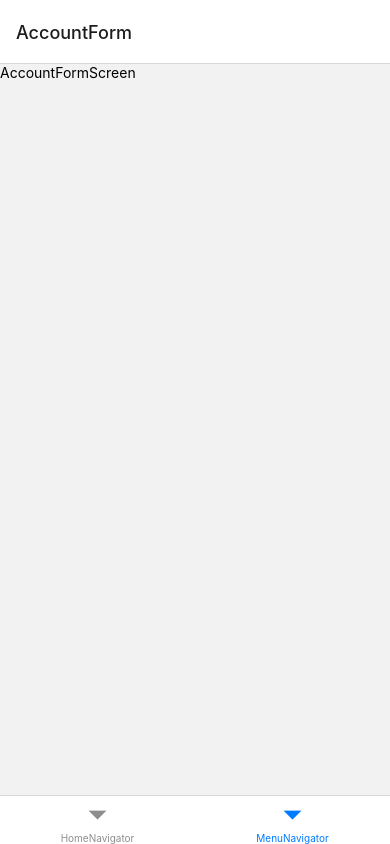
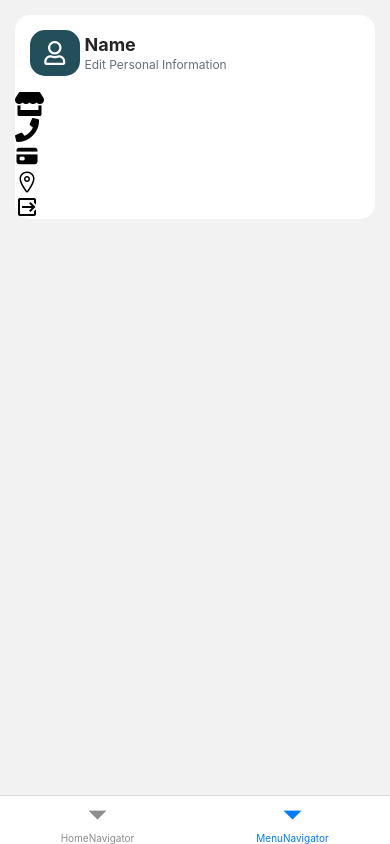
Before and after one commit to airacalins/maximarket-mobile-ts, a React Native app: screen /MenuNavigator in a window 390 px wide. Built offline with nearby package versions, Linux system fonts and the light colour scheme.

Commit message:
destructure styles to menu screen

```diff
--- a/src/navigations/BottomTabNavigator.tsx
+++ b/src/navigations/BottomTabNavigator.tsx
@@ -19,7 +19,6 @@ const BottomTabNavigator = () => {
                 name="MenuNavigator"
                 component={MenuNavigator}
                 options={{ headerShown: false }}
-
             />
         </Tab.Navigator>
     );
--- a/src/navigations/MenuNavigator.tsx
+++ b/src/navigations/MenuNavigator.tsx
@@ -7,12 +7,19 @@ import SlotDetailsScreen from '../screens/slot/SlotDetailsScreen';
 import SlotsScreen from '../screens/slot/SLotsScreen';
 import ModeOfPaymentsScreen from '../screens/modeOfPayment/ModeOfPayments';
 import ContactScreen from '../screens/contact/ContactsScreen';
+import MenusScreen from '../screens/menu/MenusScreen';
 
 const Stack = createNativeStackNavigator();
 
 const MenuNavigator = () => {
     return (
-        <Stack.Navigator>
+        <Stack.Navigator >
+            <Stack.Screen
+                name={routes.MENU}
+                component={MenusScreen}
+                options={{ headerShown: false }}
+            />
+
             <Stack.Screen
                 name={routes.ACCOUNT_FORM}
                 component={AccountFormScreen}
--- a/src/screens/account/HomeScreen.tsx
+++ b/src/screens/account/HomeScreen.tsx
@@ -1,16 +1,15 @@
 import React from 'react';
-import { StyleSheet, View } from 'react-native';
+import { View } from 'react-native';
 import { Entypo } from '@expo/vector-icons';
 import { FontAwesome } from '@expo/vector-icons';
-import Constants from 'expo-constants';
+import { MaterialCommunityIcons } from '@expo/vector-icons';
+
 import colors from '../../styles/colors';
+import { styles } from '../../styles/styles';
 import AppText from '../../components/text/AppText';
-import { MaterialIcons } from '@expo/vector-icons';
-import { MaterialCommunityIcons } from '@expo/vector-icons';
-import { styles } from '../../styles/styles';
-
 
 const HomeScreen = () => {
+
     return (
         <View style={styles.container}>
             <View style={styles.my_5}>
@@ -18,7 +17,7 @@ const HomeScreen = () => {
                 <AppText bold>ACCNTNMBR</AppText>
             </View>
 
-            <View style={[styles.bg_dark, styles.px_15, styles.py_25, styles.bordered, styles.my_15]}>
+            <View style={[styles.bg_dark, styles.px_15, styles.py_25, styles.rounded, styles.my_15]}>
                 <View style={[styles.pb_15, styles.center_x]}>
                     <AppText as="h5" color={colors.light}>Total Balance</AppText>
                     <AppText as="h3" bold color={colors.light}>PHP 4,000</AppText>
@@ -74,53 +73,5 @@ const HomeScreen = () => {
     );
 }
 
-// const styles = StyleSheet.create({
-//     bg_dark: { backgroundColor: colors.dark },
-//     bg_light: { backgroundColor: colors.light },
-//     bg_primary: { backgroundColor: colors.primary },
-//     bg_secondary: { backgroundColor: colors.secondary },
-
-//     bordered: { borderRadius: 15 },
-
-//     center_x: { display: 'flex', alignSelf: 'center' },
-
-//     container: {
-//         marginBottom: 15,
-//         marginHorizontal: 15,
-//         marginTop: Constants.statusBarHeight + 15,
-//     },
-
-//     icon_circle_xs: {
-//         alignItems: 'center',
-//         borderRadius: 12.5,
-//         display: 'flex',
-//         justifyContent: 'center',
-//         height: 25,
-//         width: 25,
-//     },
-
-//     row: { display: 'flex', flexDirection: 'row' },
-//     row_center: { alignItems: 'center', display: 'flex', flexDirection: 'row', justifyContent: 'center' },
-//     row_center_x: { alignItems: 'center', display: 'flex', flexDirection: 'row' },
-//     row_center_y: { alignItems: 'center', display: 'flex', justifyContent: 'center' },
-
-//     p_15: { padding: 15 },
-//     pb_15: { paddingBottom: 15 },
-//     px_15: { paddingHorizontal: 15 },
-//     py_15: { paddingVertical: 15 },
-//     py_25: { paddingVertical: 25 },
-
-//     m_5: { margin: 5 },
-//     my_5: { marginVertical: 5 },
-//     my_10: { marginVertical: 10 },
-//     my_15: { marginVertical: 15 },
-//     me_5: { marginRight: 5 },
-//     me_8: { marginRight: 8 },
-
-//     w_10: { width: "10%", },
-//     w_15: { width: "15%", },
-//     w_50: { width: "50%" },
-
-// })
 
 export default HomeScreen;
--- a/src/screens/menu/MenusScreen.tsx
+++ b/src/screens/menu/MenusScreen.tsx
@@ -1,9 +1,39 @@
 import React from 'react';
-import { Text } from 'react-native';
+import { Text, View } from 'react-native';
+import AppText from '../../components/text/AppText';
+import { FontAwesome5 } from '@expo/vector-icons';
+import { Ionicons } from '@expo/vector-icons';
+import { MaterialCommunityIcons } from '@expo/vector-icons';
+import { styles } from '../../styles/styles';
+import colors from '../../styles/colors';
+
+
 
 const MenusScreen = () => {
+
+    const { bg_light, bg_primary, container, p_15, me_5, py_10, rounded, row_center, row_center_x, w_15, } = styles;
+
     return (
-        <Text>MenusScreen</Text>
+        <View style={container}>
+            <View style={[bg_light, rounded]}>
+                <View style={[row_center_x, p_15]}>
+                    <View style={[w_15, bg_primary, row_center, py_10, rounded, me_5]}>
+                        <FontAwesome5 name="user" size={24} color={colors.light} />
+                    </View>
+                    <View>
+                        <AppText as="h3" bold>Name</AppText>
+                        <AppText as="h5" color={colors.darkGrey}>Edit Personal Information</AppText>
+                    </View>
+                </View>
+
+                <FontAwesome5 name="store" size={24} color="black" />
+                <FontAwesome5 name="phone" size={24} color="black" />
+                <Ionicons name="card" size={24} color="black" />
+                <Ionicons name="location-outline" size={24} color="black" />
+                <MaterialCommunityIcons name="logout-variant" size={24} color="black" />
+
+            </View>
+        </View>
     );
 }
 
--- a/src/styles/styles.js
+++ b/src/styles/styles.js
@@ -8,7 +8,8 @@ export const styles = StyleSheet.create({
     bg_primary: { backgroundColor: colors.primary },
     bg_secondary: { backgroundColor: colors.secondary },
 
-    bordered: { borderRadius: 15 },
+    rounded: { borderRadius: 15 },
+    rounded: { borderRadius: 15 },
 
     center_x: { display: 'flex', alignSelf: 'center' },
 
@@ -35,6 +36,7 @@ export const styles = StyleSheet.create({
     p_15: { padding: 15 },
     pb_15: { paddingBottom: 15 },
     px_15: { paddingHorizontal: 15 },
+    py_10: { paddingVertical: 10 },
     py_15: { paddingVertical: 15 },
     py_25: { paddingVertical: 25 },
 
@@ -48,5 +50,4 @@ export const styles = StyleSheet.create({
     w_10: { width: "10%", },
     w_15: { width: "15%", },
     w_50: { width: "50%" },
-
 })
```
